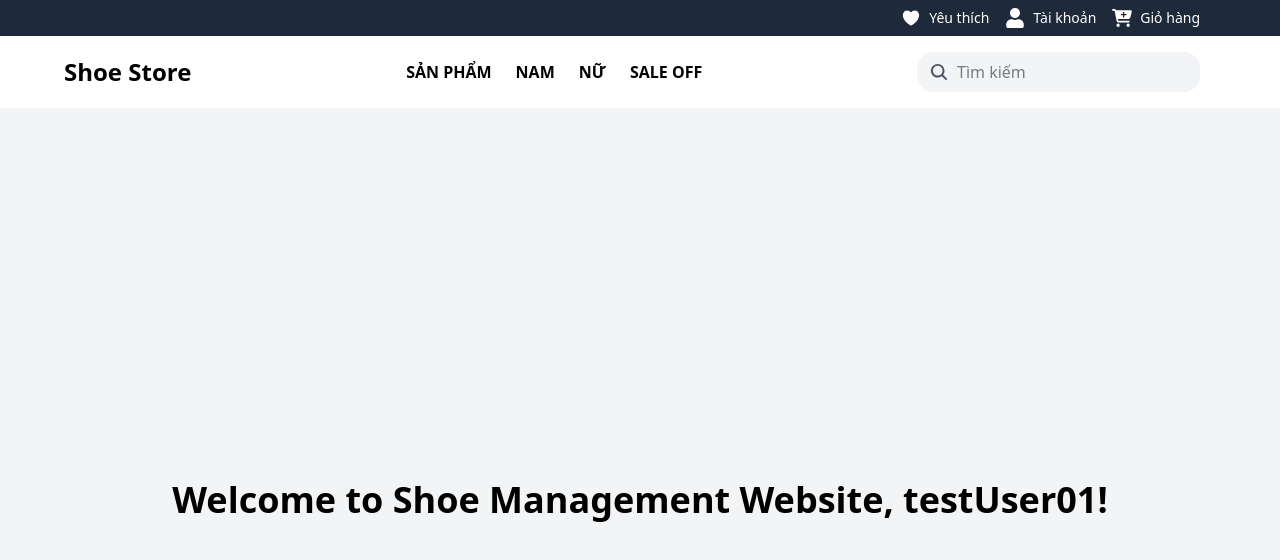
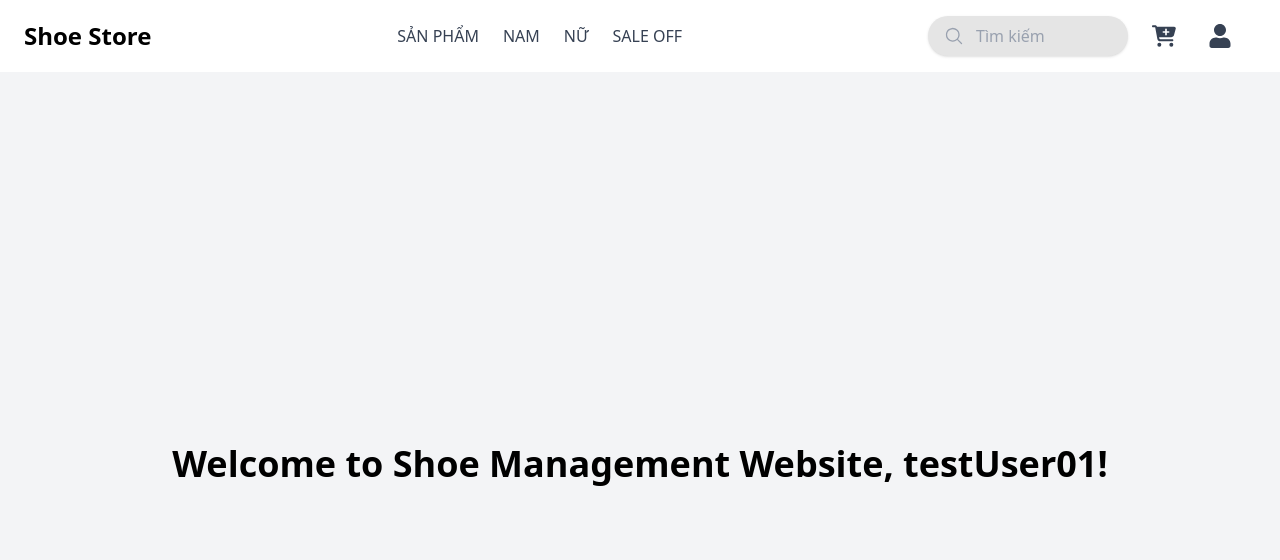
Before and after one commit to mrDanh11/Ecommerce_ShoeStore, a React (Vite) app in the folder frontend/: page / in a window 1280 px wide. Shown: the top 560 px of the page. Built offline with nearby package versions, Linux system fonts and the light colour scheme.

Commit message:
Modify Navbar (not yet finished)

```diff
--- a/frontend/src/App.jsx
+++ b/frontend/src/App.jsx
@@ -6,7 +6,7 @@ import Topbar from "./components/Topbar";
 const App = () => {
   return (
     <>
-      <Topbar />
+      {/* <Topbar /> */}
       <Navbar />
       <Routes>
         <Route path="/" element={<Home />} />
--- a/frontend/src/components/Navbar.jsx
+++ b/frontend/src/components/Navbar.jsx
@@ -1,126 +1,287 @@
 import { useState, useEffect } from "react";
 import { Link } from "react-router-dom";
 import { IoSearch, IoHeart } from "react-icons/io5";
+import { HiMagnifyingGlass, HiMiniXMark } from "react-icons/hi2"
 import { FaCartPlus } from "react-icons/fa6";
 import { GiHamburgerMenu } from "react-icons/gi";
-import { FaArrowRight } from "react-icons/fa6";
+import { FaUser } from "react-icons/fa";
+import SearchBar from "./SearchBar";
+
+// const Navbar = () => {
+//   const [showSearch, setShowSearch] = useState(false);
+//   const [searchTerm, setSearchTerm] = useState("");
+//   const [menuOpen, setMenuOpen] = useState(false);
+
+//   const handleSearchSubmit = (e) => {
+//     e.preventDefault();
+//     console.log("Searching:", searchTerm);
+//   };
+
+//   // Dùng để ẩn thanh search khi resize từ trạng thái mobile về tablet và desktop
+//   useEffect(() => {
+//     const handleResize = () => {
+//       if (window.innerWidth >= 640) {
+//         setShowSearch(false);
+//       }
+//     };
+//     window.addEventListener("resize", handleResize);
+//     handleResize();
+//     return () => window.removeEventListener("resize", handleResize);
+//   }, []);
+
+
+//   return (
+//     <nav className="bg-white shadow-md px-4 md:px-12 lg:px-16 py-4 flex flex-col">
+//       <div className="flex justify-between items-center">
+//         {/* Logo */}
+//         <Link to="/" className="text-2xl font-bold text-black">
+//           Shoe Store
+//         </Link>
+
+//         {/* Menu links - desktop */}
+//         <div className="hidden lg:flex space-x-6">
+//           <Link to="#" className="text-black font-semibold hover:text-gray-600 uppercase">Sản phẩm</Link>
+//           <Link to="#" className="text-black font-semibold hover:text-gray-600 uppercase">Nam</Link>
+//           <Link to="#" className="text-black font-semibold hover:text-gray-600 uppercase">Nữ</Link>
+//           <Link to="#" className="text-black font-semibold hover:text-gray-600 uppercase">Sale Off</Link>
+//         </div>
+
+//         {/* Right icons */}
+//         <div className="flex space-x-4 items-center">
+//           {/* Search form - desktop */}
+//           <form
+//             onSubmit={handleSearchSubmit}
+//             className="relative hidden sm:block"
+//           >
+//             <button
+//               type="submit"
+//               className="absolute left-0 top-0 h-full px-3 flex items-center justify-center text-gray-600 text-xl focus:outline-none"
+//               tabIndex={-1}
+//               aria-label="Tìm kiếm"
+//             >
+//               <IoSearch className="cursor-pointer" />
+//             </button>
+//             <input
+//               type="text"
+//               value={searchTerm}
+//               onChange={(e) => setSearchTerm(e.target.value)}
+//               placeholder="Tìm kiếm"
+//               className="bg-gray-100 pl-10 pr-3 py-2 rounded-2xl border-none focus:outline-none text-black"
+//             />
+//           </form>
+
+//           {/* Search icon - mobile */}
+//           <IoSearch
+//             onClick={() => setShowSearch(!showSearch)}
+//             className="text-xl cursor-pointer text-gray-800 block sm:hidden"
+//           />
+
+//           {/* Favorite - only mobile */}
+//           <IoHeart className="text-xl cursor-pointer text-gray-800 lg:hidden" />
+
+//           {/* Cart - only mobile */}
+//           <FaCartPlus className="text-xl cursor-pointer text-gray-800 lg:hidden" />
+
+//           {/* Hamburger - only mobile */}
+//           <GiHamburgerMenu
+//             onClick={() => setMenuOpen(!menuOpen)}
+//             className="text-2xl text-gray-800 lg:hidden"
+//           />
+//         </div>
+//       </div>
+
+//       {/* Search bar */}
+//       {showSearch && (
+//         <form
+//           onSubmit={handleSearchSubmit}
+//           className="mt-4 flex items-center border border-gray-300 rounded overflow-hidden"
+//         >
+//           <input
+//             type="text"
+//             value={searchTerm}
+//             onChange={(e) => setSearchTerm(e.target.value)}
+//             placeholder="Tìm kiếm"
+//             className="flex-1 px-4 py-2 focus:outline-none"
+//           />
+//           <button
+//             type="submit"
+//             className="cursor-pointer text-white px-4 py-2 h-fit"
+//           >
+//             <FaArrowRight className="text-black"/>
+//           </button>
+//         </form>
+//       )}
+
+//       {/* Mobile menu */}
+//       {menuOpen && (
+//         <div className="mt-4 flex flex-col space-y-2 lg:hidden">
+//           <Link to="#" className="text-black font-semibold">Sản phẩm</Link>
+//           <Link to="#" className="text-black font-semibold">Nam</Link>
+//           <Link to="#" className="text-black font-semibold">Nữ</Link>
+//           <Link to="#" className="text-black font-semibold">Sale Off</Link>
+//         </div>
+//       )}
+//     </nav>
+//   );
+// };
 
 const Navbar = () => {
-  const [showSearch, setShowSearch] = useState(false);
   const [searchTerm, setSearchTerm] = useState("");
   const [menuOpen, setMenuOpen] = useState(false);
+  const [isSearchOpen, setIsSearchOpen] = useState(false); // State to control mobile search overlay visibility
 
+  // Handles the search form submission
   const handleSearchSubmit = (e) => {
     e.preventDefault();
-    console.log("Searching:", searchTerm);
+    console.log("Tìm kiếm:", searchTerm);
+    // If the mobile search overlay is open, close it after submission
+    if (isSearchOpen) {
+      setIsSearchOpen(false);
+    }
   };
 
-  // Dùng để ẩn thanh search khi resize từ trạng thái mobile về tablet và desktop
-  useEffect(() => {
-    const handleResize = () => {
-      if (window.innerWidth >= 640) {
-        setShowSearch(false);
+  // Toggles the visibility of the mobile search overlay
+  const handleSearchToggle = () => {
+    setIsSearchOpen(!isSearchOpen);
+    // If opening the search bar, close the mobile menu to prevent overlap
+    if (!isSearchOpen && menuOpen) {
+      setMenuOpen(false);
     }
   };
-    window.addEventListener("resize", handleResize);
-    handleResize();
-    return () => window.removeEventListener("resize", handleResize);
-  }, []);
 
+  // Toggles the visibility of the mobile navigation menu
+  const handleMenuToggle = () => {
+    setMenuOpen(!menuOpen);
+    // If opening the menu, close the search bar to prevent overlap
+    if (!menuOpen && isSearchOpen) {
+      setIsSearchOpen(false);
+    }
+  };
 
   return (
-    <nav className="bg-white shadow-md px-4 md:px-12 lg:px-16 py-4 flex flex-col">
-      <div className="flex justify-between items-center">
-        {/* Logo */}
-        <Link to="/" className="text-2xl font-bold text-black">
+    <nav className="container mx-auto flex items-center justify-between py-4 px-6">
+      {/* Left - Logo */}
+      <div>
+        <Link to="/" className="text-2xl font-bold text-black" aria-label="Home">
           Shoe Store
         </Link>
-
-        {/* Menu links - desktop */}
-        <div className="hidden lg:flex space-x-6">
-          <Link to="#" className="text-black font-semibold hover:text-gray-600 uppercase">Sản phẩm</Link>
-          <Link to="#" className="text-black font-semibold hover:text-gray-600 uppercase">Nam</Link>
-          <Link to="#" className="text-black font-semibold hover:text-gray-600 uppercase">Nữ</Link>
-          <Link to="#" className="text-black font-semibold hover:text-gray-600 uppercase">Sale Off</Link>
       </div>
 
-        {/* Right icons */}
-        <div className="flex space-x-4 items-center">
-          {/* Search form - desktop */}
+      {/* Center - Navigation links - desktop only */}
+      <div className="hidden md:flex space-x-6">
+        <Link to="#" className="text-gray-700 hover:text-black font-medium uppercase">Sản phẩm</Link>
+        <Link to="#" className="text-gray-700 hover:text-black font-medium uppercase">Nam</Link>
+        <Link to="#" className="text-gray-700 hover:text-black font-medium uppercase">Nữ</Link>
+        <Link to="#" className="text-gray-700 hover:text-black font-medium uppercase">Sale Off</Link>
+      </div>
+
+      {/* Right icons and search */}
+      <div className="flex items-center space-x-4">
+        {/* Desktop Search Form: Visible on medium screens and up */}
         <form
           onSubmit={handleSearchSubmit}
-            className="relative hidden sm:block"
+          className="relative hidden md:flex items-center bg-neutral-200 rounded-3xl shadow-sm overflow-hidden h-10 w-50"
         >
           <button
             type="submit"
-              className="absolute left-0 top-0 h-full px-3 flex items-center justify-center text-gray-600 text-xl focus:outline-none"
-              tabIndex={-1}
+            className="absolute left-4 text-gray-400"
+            tabIndex={-1} // Prevents button from being tabbed to, as input is primary interaction
             aria-label="Tìm kiếm"
           >
-              <IoSearch className="cursor-pointer" />
+            <HiMagnifyingGlass className="w-5 h-5 cursor-pointer" />
           </button>
           <input
             type="text"
+            placeholder="Tìm kiếm"
             value={searchTerm}
             onChange={(e) => setSearchTerm(e.target.value)}
-              placeholder="Tìm kiếm"
-              className="bg-gray-100 pl-10 pr-3 py-2 rounded-2xl border-none focus:outline-none text-black"
+            className="w-full pl-12 pr-4 py-3 text-gray-700 placeholder-gray-400 focus:outline-none focus:ring-2 focus:ring-blue-500 focus:border-transparent rounded-3xl"
+            aria-label="Desktop search input"
           />
         </form>
 
-          {/* Search icon - mobile */}
-          <IoSearch
-            onClick={() => setShowSearch(!showSearch)}
-            className="text-xl cursor-pointer text-gray-800 block sm:hidden"
-          />
+        {/* Mobile Search Icon: Visible only on small screens */}
+        <button
+          onClick={handleSearchToggle}
+          className="md:hidden cursor-pointer hover:text-black p-2 rounded-full focus:outline-none focus:ring-2 focus:ring-blue-500"
+          aria-label="Toggle search bar"
+        >
+          <HiMagnifyingGlass className="h-6 w-6 text-gray-800" />
+        </button>
 
-          {/* Favorite - only mobile */}
-          <IoHeart className="text-xl cursor-pointer text-gray-800 lg:hidden" />
+        {/* Cart Icon */}
+        <button className="cursor-pointer hover:text-black p-2 rounded-full focus:outline-none focus:ring-2 focus:ring-blue-500" aria-label="Shopping cart">
+          <FaCartPlus className="h-6 w-6 text-gray-700" />
+        </button>
 
-          {/* Cart - only mobile */}
-          <FaCartPlus className="text-xl cursor-pointer text-gray-800 lg:hidden" />
+        {/* Profile Icon */}
+        <Link to="/profile" className="hover:text-black p-2 rounded-full focus:outline-none focus:ring-2 focus:ring-blue-500" aria-label="User profile">
+          <FaUser className="h-6 w-6 text-gray-700" />
+        </Link>
 
-          {/* Hamburger - only mobile */}
-          <GiHamburgerMenu
-            onClick={() => setMenuOpen(!menuOpen)}
-            className="text-2xl text-gray-800 lg:hidden"
-          />
-        </div>
+        {/* Hamburger Menu Icon: Visible only on small screens */}
+        <button
+          onClick={handleMenuToggle}
+          className="md:hidden cursor-pointer p-2 rounded-full focus:outline-none focus:ring-2 focus:ring-blue-500"
+          aria-label="Toggle navigation menu"
+        >
+          <GiHamburgerMenu className="text-2xl text-gray-800" />
+        </button>
       </div>
 
-      {/* Search bar */}
-      {showSearch && (
+      {/* Mobile Search Overlay: Appears when isSearchOpen is true */}
+      {isSearchOpen && (
+        <div className="fixed inset-0 bg-white z-40 flex flex-col items-center justify-center p-4 md:hidden transition-opacity duration-300 ease-in-out opacity-100">
           <form
             onSubmit={handleSearchSubmit}
-          className="mt-4 flex items-center border border-gray-300 rounded overflow-hidden"
+            className="relative flex items-center w-full max-w-md bg-gray-100 rounded-full shadow-md overflow-hidden h-12"
           >
             <input
               type="text"
+              placeholder="Tìm kiếm"
               value={searchTerm}
               onChange={(e) => setSearchTerm(e.target.value)}
-            placeholder="Tìm kiếm"
-            className="flex-1 px-4 py-2 focus:outline-none"
+              className="w-full pl-6 pr-12 py-3 text-gray-700 placeholder-gray-400 focus:outline-none rounded-full focus:ring-2 focus:ring-blue-500"
+              autoFocus // Automatically focuses the input when the overlay appears
+              aria-label="Mobile search input"
             />
             <button
               type="submit"
-            className="cursor-pointer text-white px-4 py-2 h-fit"
+              className="absolute right-4 text-gray-600 hover:text-gray-800 p-1 rounded-full focus:outline-none focus:ring-2 focus:ring-blue-500"
+              aria-label="Submit search"
             >
-            <FaArrowRight className="text-black"/>
+              <HiMagnifyingGlass className="h-6 w-6" />
             </button>
           </form>
+          <button
+            type="button"
+            onClick={handleSearchToggle}
+            className="mt-6 text-gray-600 hover:text-gray-800 text-lg flex items-center space-x-2 p-2 rounded-full focus:outline-none focus:ring-2 focus:ring-blue-500"
+            aria-label="Close search"
+          >
+            <HiMiniXMark className="h-6 w-6" />
+          </button>
+        </div>
       )}
 
-      {/* Mobile menu */}
+      {/* Mobile Menu Overlay: Appears when menuOpen is true */}
       {menuOpen && (
-        <div className="mt-4 flex flex-col space-y-2 lg:hidden">
-          <Link to="#" className="text-black font-semibold">Sản phẩm</Link>
-          <Link to="#" className="text-black font-semibold">Nam</Link>
-          <Link to="#" className="text-black font-semibold">Nữ</Link>
-          <Link to="#" className="text-black font-semibold">Sale Off</Link>
+        <div className="fixed inset-0 bg-white z-30 flex flex-col items-center justify-center p-4 md:hidden transition-opacity duration-300 ease-in-out opacity-100">
+          <Link to="#" className="text-gray-700 hover:text-black font-medium uppercase py-3 text-lg" onClick={() => setMenuOpen(false)}>Sản phẩm</Link>
+          <Link to="#" className="text-gray-700 hover:text-black font-medium uppercase py-3 text-lg" onClick={() => setMenuOpen(false)}>Nam</Link>
+          <Link to="#" className="text-gray-700 hover:text-black font-medium uppercase py-3 text-lg" onClick={() => setMenuOpen(false)}>Nữ</Link>
+          <Link to="#" className="text-gray-700 hover:text-black font-medium uppercase py-3 text-lg" onClick={() => setMenuOpen(false)}>Sale Off</Link>
+          <button
+            onClick={() => setMenuOpen(false)}
+            className="mt-8 text-gray-600 hover:text-gray-800 text-lg flex items-center space-x-2 p-2 rounded-full focus:outline-none focus:ring-2 focus:ring-blue-500"
+            aria-label="Close menu"
+          >
+            <HiMiniXMark className="h-6 w-6" />
+          </button>
         </div>
       )}
     </nav>
   );
 };
 
-export default Navbar;
+export default Navbar
--- /dev/null
+++ b/frontend/src/components/SearchBar.jsx
@@ -0,0 +1,59 @@
+import React, { useState } from 'react'
+import { HiMagnifyingGlass, HiMiniXMark } from "react-icons/hi2"
+
+const SearchBar = () => {
+  const [searchTerm, setSearchTerm] = useState("")
+  const [isOpen, setIsOpen] = useState(false)
+
+  const handleSearchToggle = () => {
+    setIsOpen(!isOpen)
+  }
+
+  const handleSearchSubmit = (e) => {
+    e.preventDefault()
+    console.log("Tìm kiếm:", searchTerm)
+    setIsOpen(false)
+  };
+
+  return (
+    <div className={`flex items-center justify-center w-full transition-all duration-300 ${isOpen ? "absolute top-0 left-0 w-full bg-white h-24 z-50" : "w-auto"}`}>
+      {isOpen ? (
+        <form
+          onClick={handleSearchSubmit}
+          className="relative flex items-center justify-center w-full"
+        >
+          <div className="relative w-1/2">
+            <input
+              type="text"
+              placeholder="Tìm kiếm"
+              value={searchTerm}
+              onChange={(e) => setSearchTerm(e.target.value)}
+              className="bg-gray-100 px-4 py-2 pl-2 pr-12 rounded-lg focus:outline-none w-full placeholder:text-gray-700"
+            />
+            {/* Search Button */}
+            <button
+              type="submit"
+              className="absolute right-2 top-1/2 transform -translate-y-1/2 text-gray-600 hover:text-gray-800"
+            >
+              <HiMagnifyingGlass className="h-6 w-6" />
+            </button>
+          </div>
+          {/* Close Button */}
+          <button
+              type="button"
+              onClick={handleSearchToggle}
+              className="absolute right-4 top-1/2 transform -translate-y-1/2 text-gray-600 hover:text-gray-800"
+          >
+            <HiMiniXMark className="h-6 w-6" />
+          </button>
+        </form>
+      ) : (
+        <button onClick={handleSearchToggle}>
+          <HiMagnifyingGlass className="h-6 w-6" />
+        </button>
+      )}
+    </div>
+  )
+}
+
+export default SearchBar
```
Also changed, not shown: frontend/src/components/Topbar.jsx (line endings or trailing spaces). Lines whose indentation alone changed are shown as unchanged.
